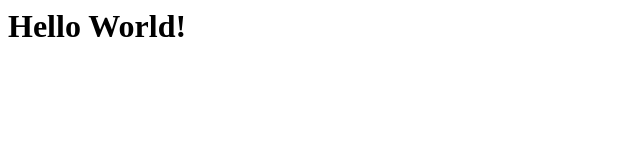
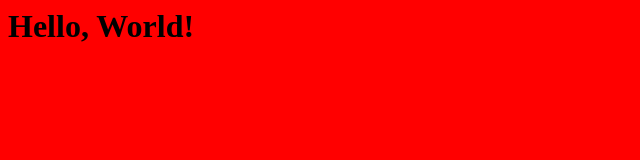
Before and after one commit to bumbl3b3e/SHS_Coding_Club, a plain HTML site: page index.html in a window 1280 px wide. Shown: the whole page, without its empty margins (0-640 px from the left). Drawn offline with Linux system fonts and the light colour scheme.

Commit message:
Update index.html

```diff
--- a/index.html
+++ b/index.html
@@ -1,8 +1,8 @@
 <html>
 <head>
-
+  <link href="style.css" rel="stylesheet" type="text/css">
 </head>
 <body>
-  <h1> Hello World! </h1>
+  <h1>Hello, World! </h1>
 </body>
 </html>
```
